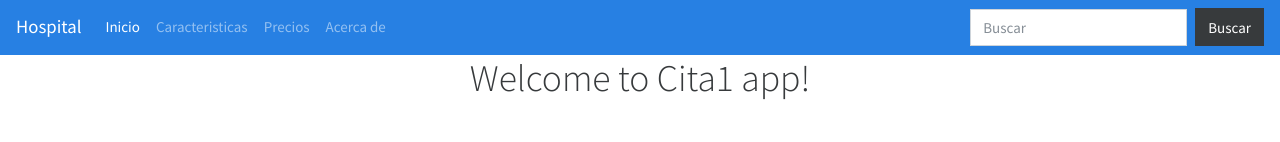
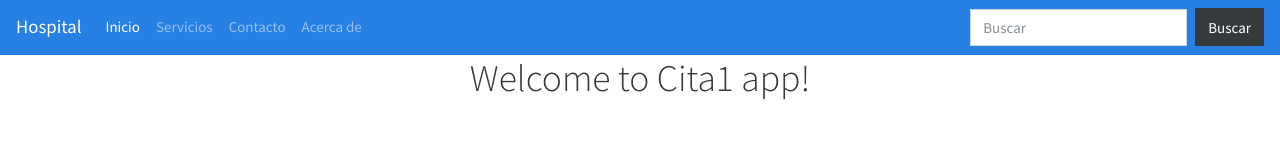
Before and after one commit to 1234567890elkin/Cita1, an Angular app: page / in a window 1280 px wide. Shown: the top 142 px of the page. Built offline with nearby package versions, Linux system fonts and the light colour scheme.

Commit message:
Prueba de Revert

```diff
--- a/src/app/components/navbar/navbar.component.html
+++ b/src/app/components/navbar/navbar.component.html
@@ -10,10 +10,10 @@
         <a class="nav-link" href="#"> <font style = "vertical-align: inherit;"> <font style = "vertical-align: inherit;"> Inicio </ font> </ font> <span class = "sr-only"> <font style = "vertical-align: inherit;"> <font style = "vertical-align: inherit;"> (actual) </ font> </ font> </ span > </a>
       </ li>
       <li class = "nav-item">
-        <a class="nav-link" href="#"> <font style = "vertical-align: inherit;"> <font style = "vertical-align: inherit;"> Caracteristicas </ font> </ font> </a>
+        <a class="nav-link" href="#"> <font style = "vertical-align: inherit;"> <font style = "vertical-align: inherit;"> Servicios </ font> </ font> </a>
       </ li>
       <li class = "nav-item">
-        <a class="nav-link" href="#"> <font style = "vertical-align: inherit;"> <font style = "vertical-align: inherit;"> Precios </ font> </ font> </a>
+        <a class="nav-link" href="#"> <font style = "vertical-align: inherit;"> <font style = "vertical-align: inherit;"> Contacto</ font> </ font> </a>
       </ li>
       <li class = "nav-item">
         <a class="nav-link" href="#"> <font style = "vertical-align: inherit;"> <font style = "vertical-align: inherit;"> Acerca de </ font> </ font > </a>
```
